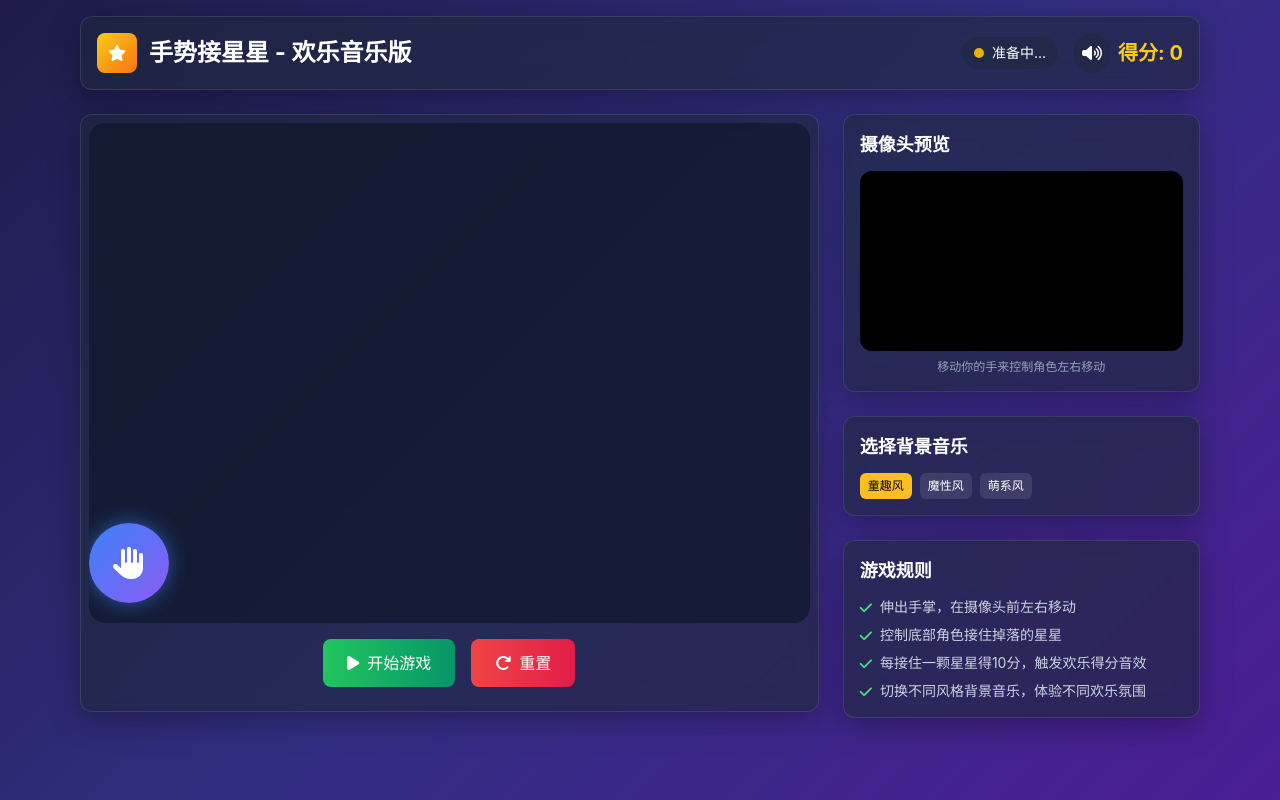
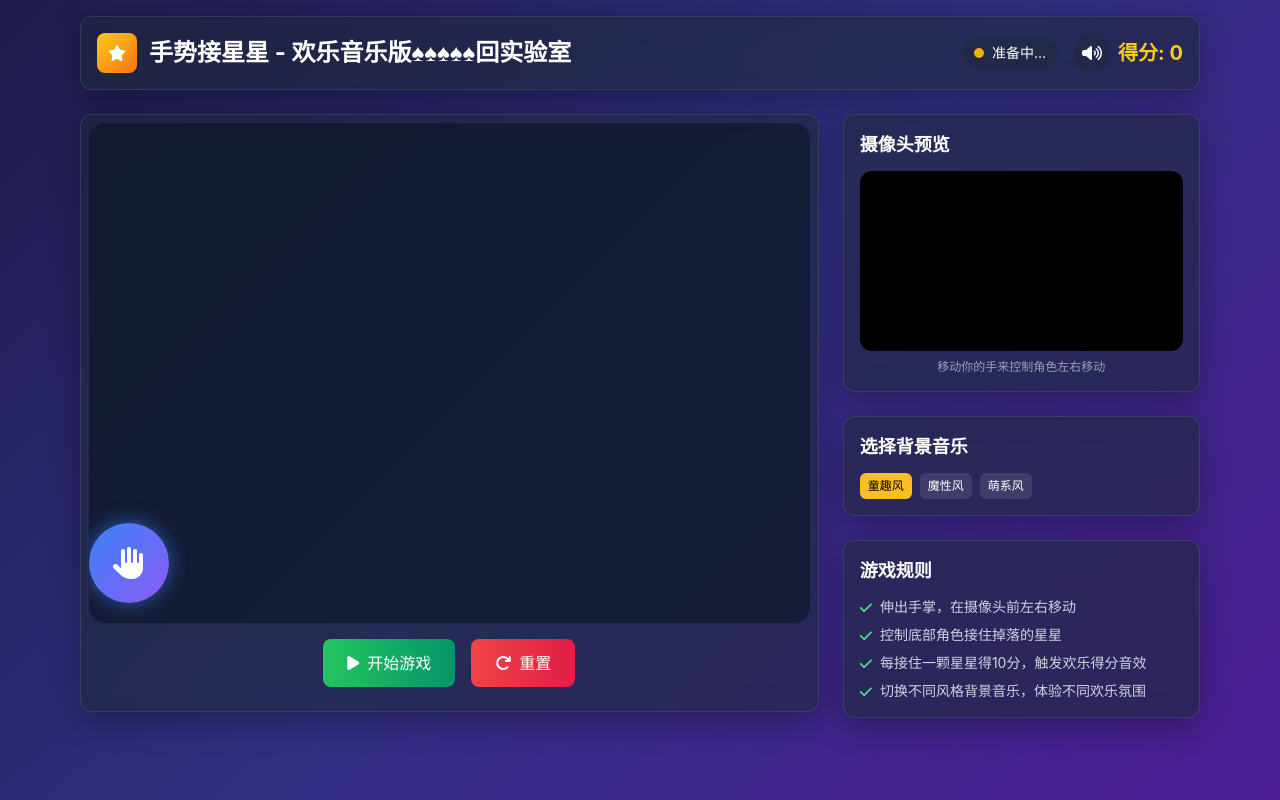
Before and after one commit to johndreamfuture/zero2tech, a website: page game.html in a window 1280 px wide. Drawn offline with nearby package versions, Linux system fonts and the light colour scheme; a script that the page names is missing.

Commit message:
add a home linke in game page

```diff
--- a/game.html
+++ b/game.html
@@ -148,7 +148,7 @@
                 <div class="w-10 h-10 bg-gradient-to-br from-yellow-400 to-orange-500 rounded-lg flex items-center justify-center">
                     <i class="fa-solid fa-star text-white"></i>
                 </div>
-                <h1 class="text-2xl font-bold">手势接星星 - 欢乐音乐版</h1>
+                <h1 class="text-2xl font-bold">手势接星星 - 欢乐音乐版&spades;&spades;&spades;&spades;&spades;<a class="nav-link" href="index.html">回实验室</a></h1>
             </div>
             <div class="flex items-center gap-4">
                 <div class="flex items-center text-sm bg-slate-800/50 px-3 py-1.5 rounded-full">
```
